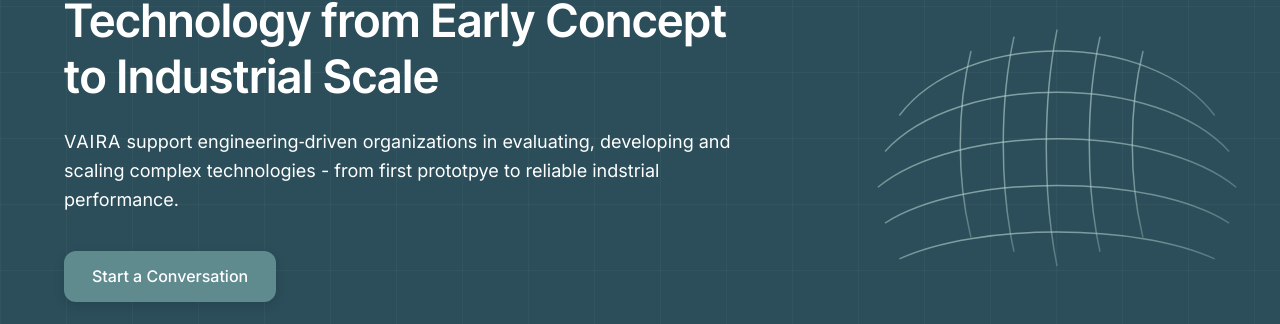
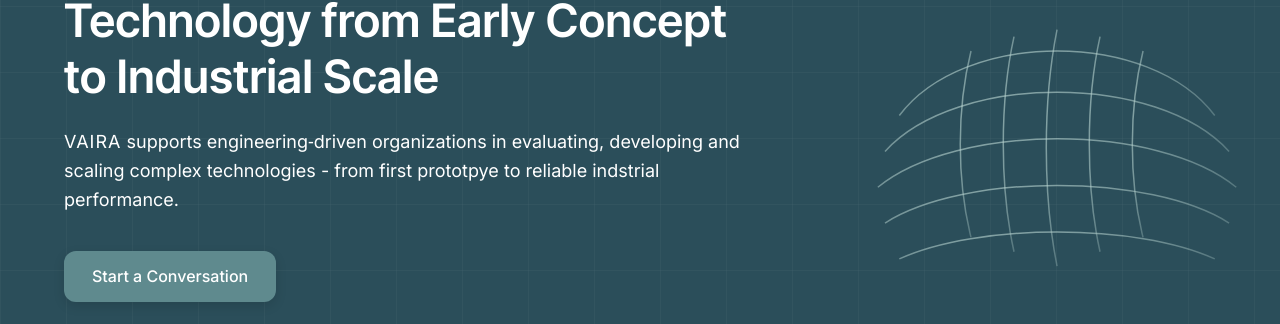
Before and after one commit to raphaelheeb/vaira-advisory, a Jekyll site: the page built from index.html, in a window 1280 px wide and 900 px high. Shown: the part 277-601 px from the top of the window. Built offline with Jekyll 4.4.1, drawn with Linux system fonts in a browser that asks for light colours.

Commit message:
Update index.html

```diff
--- a/index.html
+++ b/index.html
@@ -20,8 +20,8 @@
         </h1>
 
         <p class="hero-sub">
-          <span style="font-variant: small-caps; letter-spacing: 1px; font-weight: 400;">VAIRA</span>
- support engineering‑driven organizations in evaluating, developing and scaling complex technologies - from first prototpye to reliable indstrial performance.
+          <span style="font-variant: small-caps; letter-spacing: 1px; font-weight: 400;">VAIRA</span> supports engineering‑driven
+          organizations in evaluating, developing and scaling complex technologies - from first prototpye to reliable indstrial performance.
         </p>
 
         <div class="hero-ctas">
```
